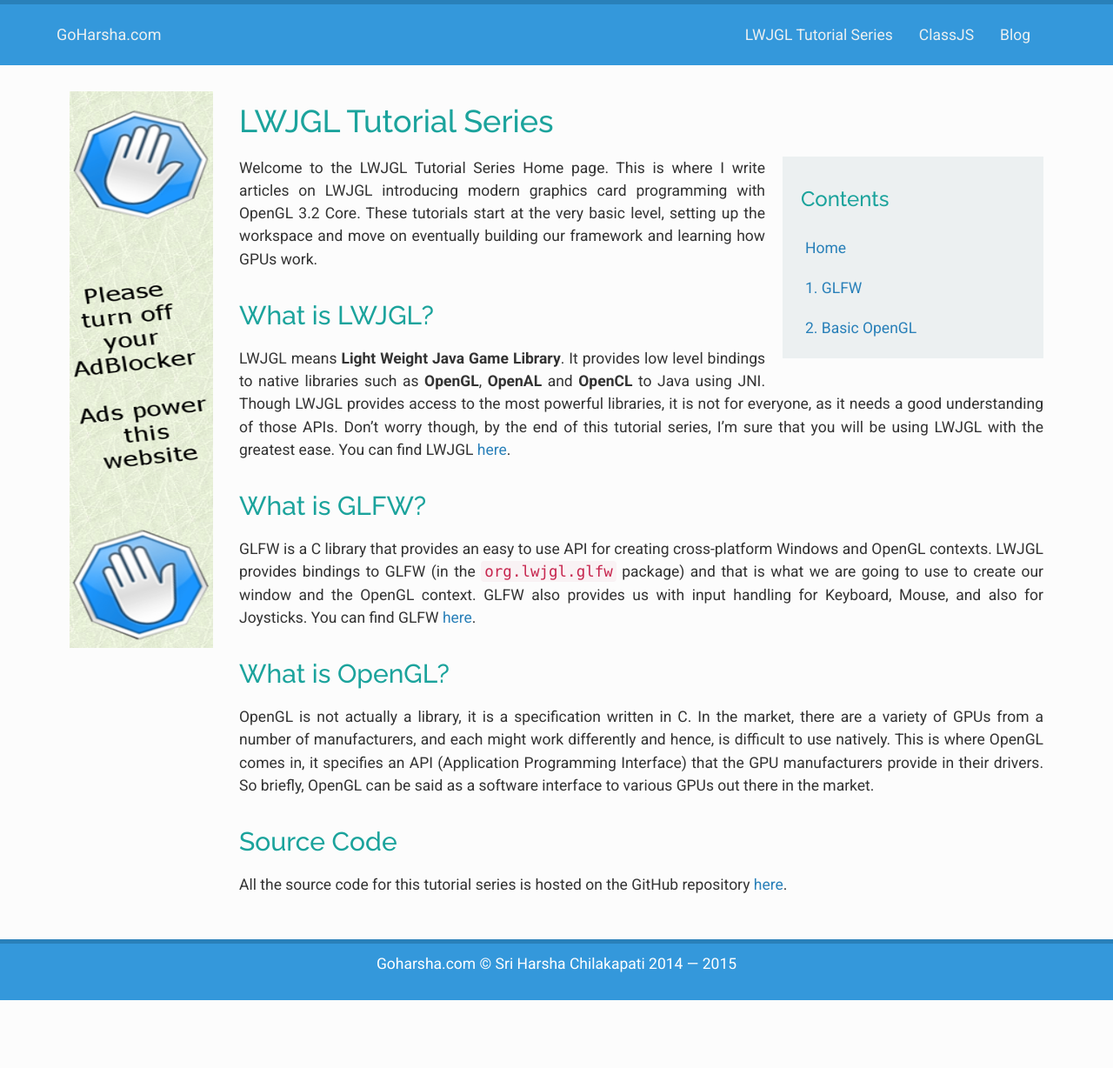
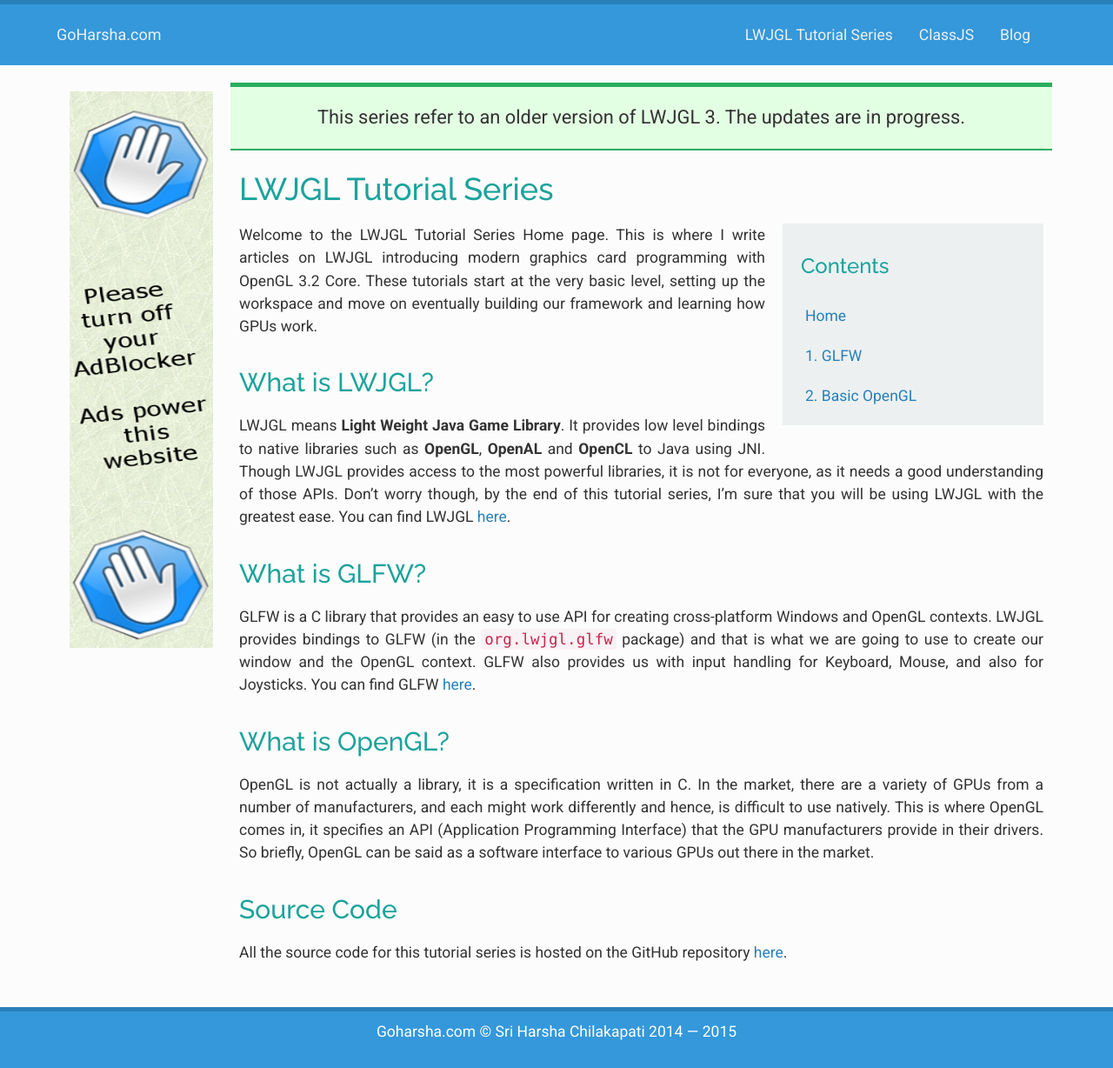
Before and after one commit to sriharshachilakapati/sriharshachilakapati.github.io, a Jekyll site: the page built from lwjgl-tutorial-series.md, in a window 1280 px wide. Shown: the whole page at 87% size. Built offline with Jekyll 4.4.1, drawn with Linux system fonts in a browser that asks for light colours; nearby versions of some CDN libraries; comment, search, counter and statistics services are not loaded; before the commit the page ends 1150 px from its top, so only the background shows below that.

Commit message:
Add pending updates notice to LWJGL tutorials

```diff
--- a/_layouts/lwjgltutorial.html
+++ b/_layouts/lwjgltutorial.html
@@ -4,6 +4,10 @@
 
 <div class="post">
     <header class="post-header">
+        <div class="note text-center">
+                This series refer to an older version of LWJGL 3. The updates are in progress.
+        </div>
+
         <h1 class="post-title">{{ page.title }}</h1>
     </header>
 
```
